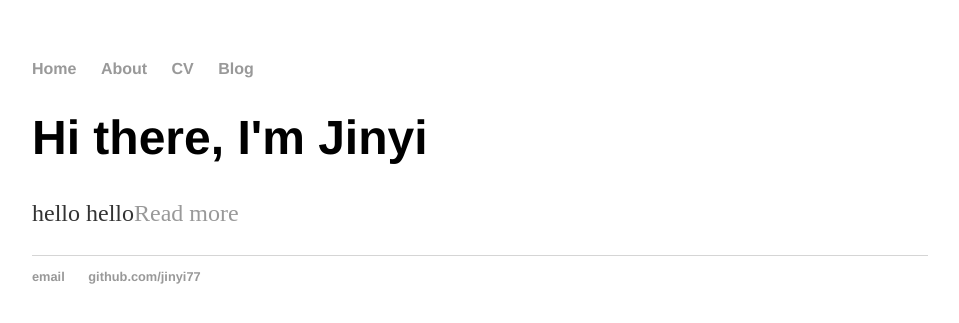
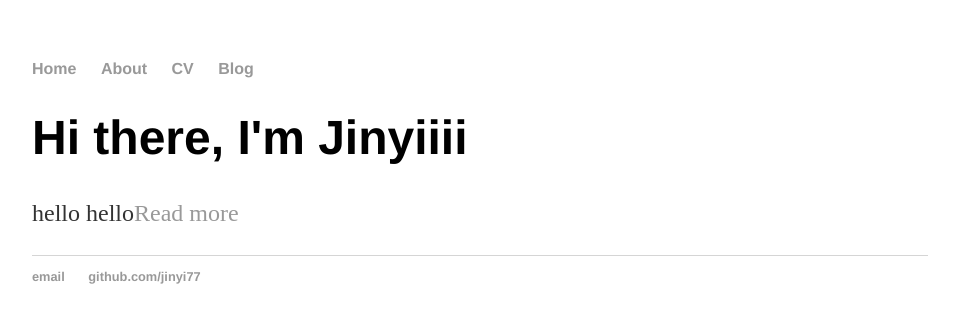
Before and after one commit to Jinyi77/Jinyi77.github.io, a Jekyll site: the page built from index.html, in a window 1280 px wide. Shown: the top 323 px of the page, without its empty margins (160-1119 px from the left). Built offline with Jekyll 4.4.1, drawn with Linux system fonts in a browser that asks for light colours.

Commit message:
Update default.html

```diff
--- a/_layouts/default.html
+++ b/_layouts/default.html
@@ -16,7 +16,7 @@
 		</nav>
 		<div class="container">
     		<div class="blurb">
-        		<h1>Hi there, I'm Jinyi</h1>
+        		<h1>Hi there, I'm Jinyiiii</h1>
 				<p>hello hello<a href="/about">Read more</a></p>
     		</div><!-- /.blurb -->
 		</div><!-- /.container -->
```
